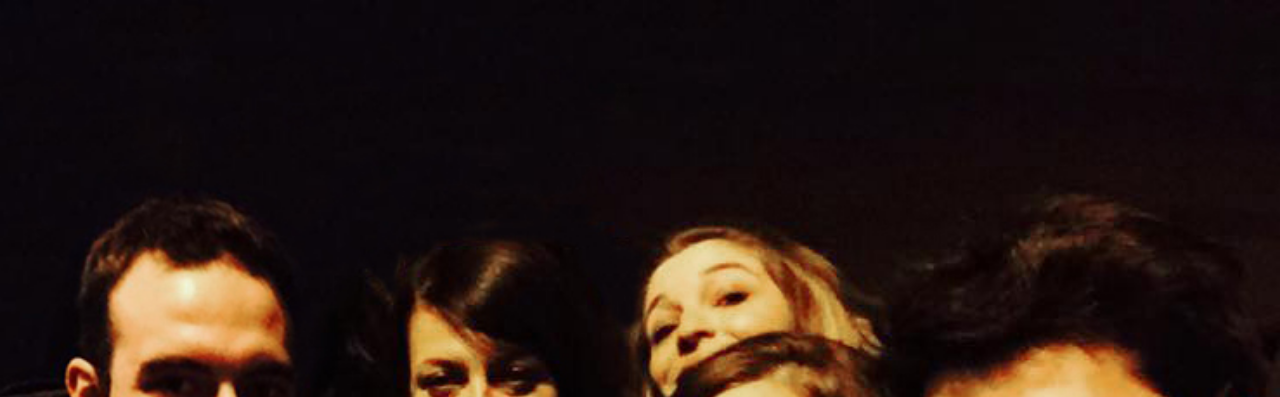
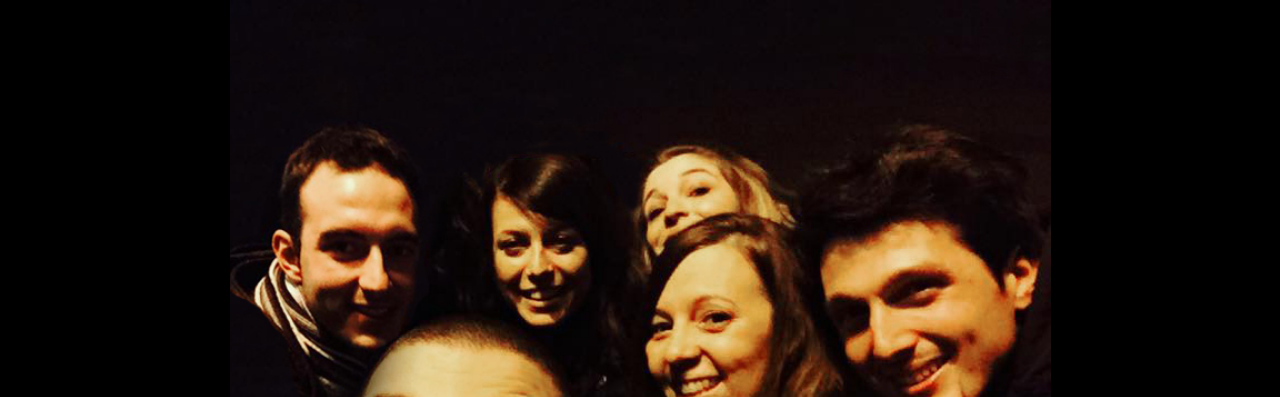
Before and after one commit to labaracca/paoloechiara, a plain HTML site: page index.html in a window 1280 px wide. Shown: the top 397 px of the page. Drawn offline with Linux system fonts and the light colour scheme.

Commit message:
image size from cover to contain

```diff
--- a/index.html
+++ b/index.html
@@ -7,11 +7,11 @@
   <meta name="viewport" content="width=device-width">
   <style>
     html {
-      background: url(BARACCA.jpg) no-repeat center center fixed;
-      -webkit-background-size: cover;
-      -moz-background-size: cover;
-      -o-background-size: cover;
-      background-size: cover;
+      background: url(BARACCA.jpg) no-repeat center center fixed black;
+      -webkit-background-size: contain;
+      -moz-background-size: contain;
+      -o-background-size: contain;
+      background-size: contain;
       height:100%;
       min-height:100%;
     }
```
